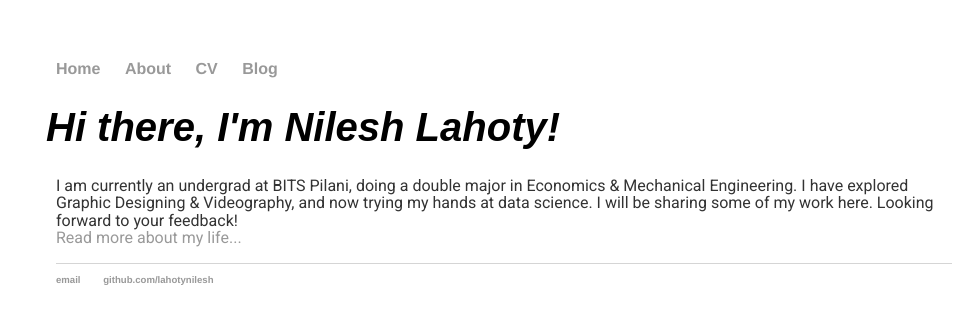
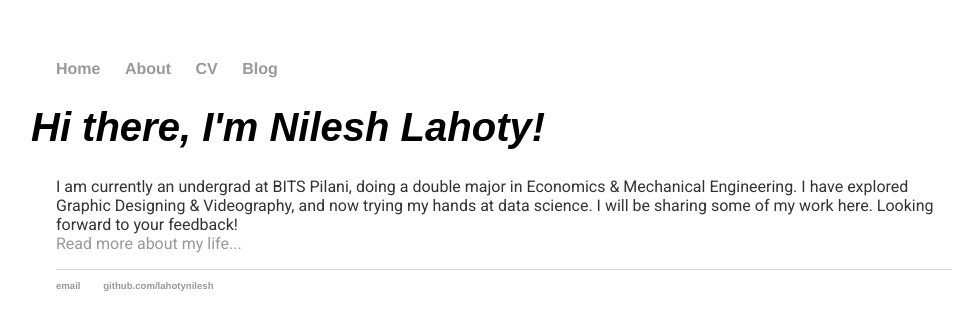
Before and after one commit to lahotynilesh/lahotynilesh.github.io, a Jekyll site: the page built from index.html, in a window 1280 px wide. Shown: the top 330 px of the page, without its empty margins (136-1100 px from the left). Built offline with Jekyll 4.4.1, drawn with Linux system fonts in a browser that asks for light colours; some web fonts are replaced.

Commit message:
Update main.css

```diff
--- a/css/main.css
+++ b/css/main.css
@@ -21,7 +21,7 @@ a:hover {
     text-decoration: underline;
 }
 h1 {
-    margin-left: -10px;
+    margin-left: -25px;
     font-size: 2.5em;
     font-family: "Playfair Display", sans-serif;
     font-style: italic;
@@ -30,7 +30,7 @@ h1 {
 p {
     font-family: "Roboto", serif;
     font-size: 1em;
-    line-height: 1.1em;
+    line-height: 1.2em;
     color: #333;
 }
 footer {
```
